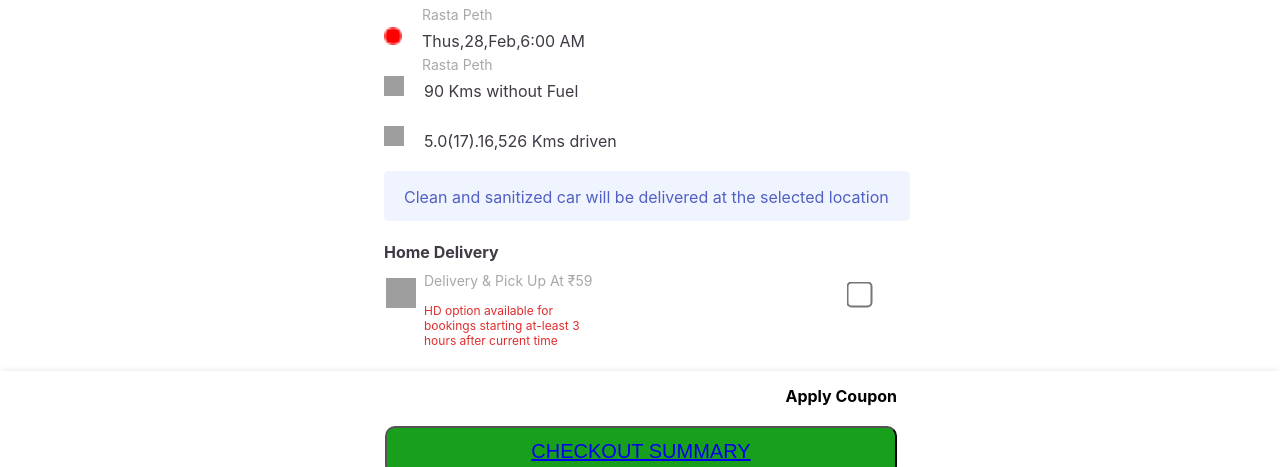
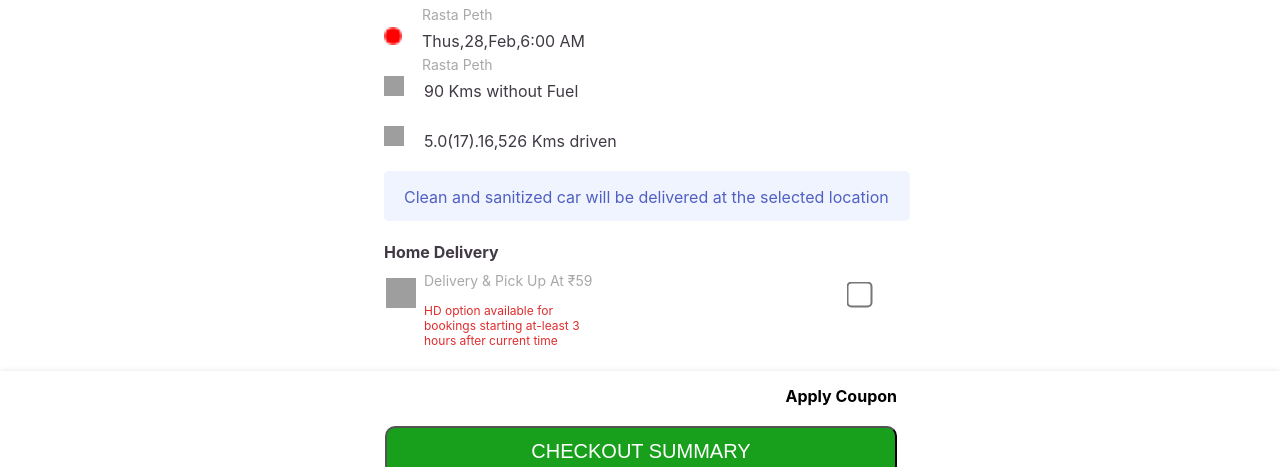
Before and after one commit to AdarshKhandare/Zoomcar, a plain HTML site: page PAYMENT/summary.html in a window 1280 px wide. Shown: the part 299-766 px from the top of the page. Drawn offline with Linux system fonts and the light colour scheme; grey boxes are pictures that could not be loaded.

Commit message:
footer color

```diff
--- a/PAYMENT/styles/summary.css
+++ b/PAYMENT/styles/summary.css
@@ -7,7 +7,7 @@ body {
 #container {
   margin: auto;
   width: 100%;
-  height: 1530px;
+  height: 1600px;
 }
 #navbar {
   width: 100%;
@@ -36,10 +36,9 @@ body {
   width: 40%;
   height: 150px;
   display: flex;
-  margin:auto;
+  margin: auto;
   justify-content: space-between;
-  margin-top: 20px
-
+  margin-top: 20px;
 }
 #p1 {
   width: 70%;
@@ -142,7 +141,6 @@ input#car {
   margin-left: 350px;
 }
 .footer {
-
   height: 110px;
   width: 100%;
   position: fixed;
@@ -180,3 +178,7 @@ input#car {
   text-align: center;
   font-size: 20px;
 }
+#button > a {
+  text-decoration: none;
+  color: white;
+}
```
